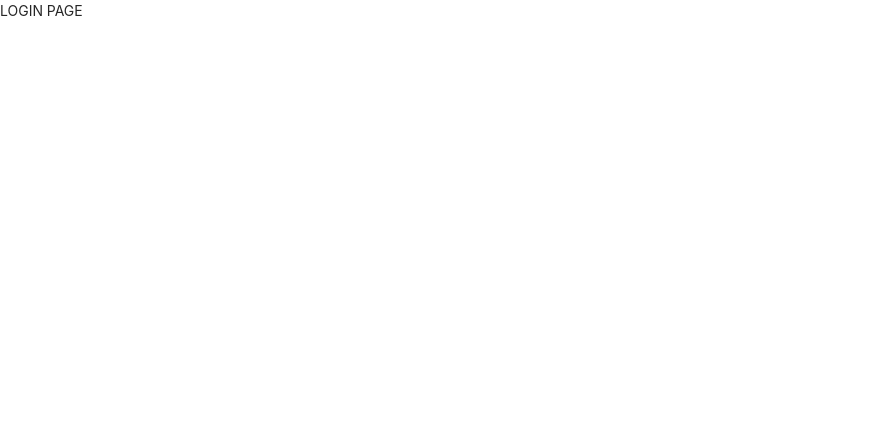
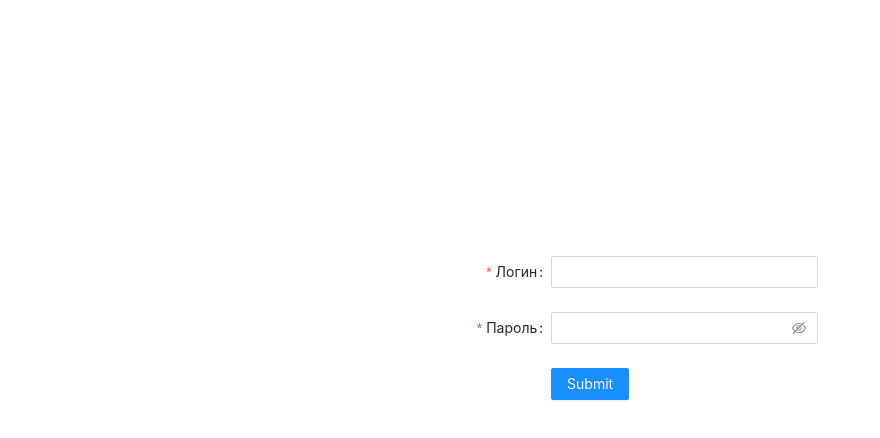
Before and after one commit to verner-vladislav23/secret-number, a React (Create React App) app in the folder client/: page /auth/login in a window 1280 px wide. Shown: the top 438 px of the page, without its empty margins (0-880 px from the left). Built offline with nearby package versions, Linux system fonts and the light colour scheme.

Commit message:
CLIENT: added service

```diff
--- a/client/package.json
+++ b/client/package.json
@@ -43,7 +43,8 @@
     ]
   },
   "devDependencies": {
-    "@types/react-router-dom": "^5.1.7"
+    "@types/react-router-dom": "^5.1.7",
+    "dotenv": "^8.2.0"
   },
   "proxy": "http://localhost:3001"
 }
--- a/client/src/App.tsx
+++ b/client/src/App.tsx
@@ -8,6 +8,7 @@ import {
 } from 'react-router-dom';
 
 import ROUTES from './routes';
+import { AuthService } from './services'
 
 interface PrivateRouteProps extends RouteProps {
   component: React.FC,
@@ -36,11 +37,7 @@ const PrivateRoute: React.FC<PrivateRouteProps> = (props) => {
 };
 
 function App() {
-
-  const [isAuth, setIsAuth] = React.useState<boolean>(true);
-  React.useEffect(() => {
-    setIsAuth(false);
-  }, []);
+  const isAuth: boolean = AuthService.isAuth;
 
   return (
     <Router>
--- a/client/src/pages/LoginPage/LoginPage.tsx
+++ b/client/src/pages/LoginPage/LoginPage.tsx
@@ -1,11 +1,81 @@
 import React from 'react';
-import { Row, Col } from 'antd';
+import { useHistory } from 'react-router-dom';
+import {
+  Row,
+  Col,
+  Form,
+  Input,
+  Button
+} from 'antd';
+
+import AuthService from '../../services/AuthService';
+
+const layout = {
+  labelCol: { span: 8 },
+  wrapperCol: { span: 12 },
+};
+
+const tailLayout = {
+  wrapperCol: { offset: 8, span: 16 },
+};
+
 
 const LoginPage: React.FC = () => {
+  const history = useHistory();
+  const [form] = Form.useForm();
+
+  const onSubmit = React.useCallback( async (values) => {
+    try {
+      const { token } = await AuthService.login(values);
+      AuthService.setToken(token);
+
+      if (Boolean(token)) {
+        history.push('/app');
+      }
+    } catch (error) {
+      console.log(error)
+    }
+  }, [history]);
+
   return (
-    <Row>
-      <Col>
-        LOGIN PAGE
+    <Row style={{ marginTop: '20%' }} justify="center" align="middle">
+      <Col span={10}>
+        <Form {...layout} form={form} onFinish={onSubmit}>
+
+          <Form.Item
+            label='Логин'
+            name='login'
+            rules={
+              [
+                {
+                  required: true,
+                  message: 'Укажите логин',
+                }
+              ]
+            }
+          >
+            <Input/>
+          </Form.Item>
+
+          <Form.Item
+            label='Пароль'
+            name='password'
+            rules={[
+              {
+                required: true,
+                message: 'Укажите пароль'
+              }
+            ]}
+          >
+            <Input.Password/>
+          </Form.Item>
+
+          <Form.Item {...tailLayout}>
+            <Button type='primary' htmlType='submit'>
+              Submit
+            </Button>
+          </Form.Item>
+        </Form>
       </Col>
     </Row>
   )
--- a/client/src/pages/RegistrationPage/RegistrationPage.tsx
+++ b/client/src/pages/RegistrationPage/RegistrationPage.tsx
@@ -1,4 +1,5 @@
 import React from 'react';
+import { useHistory } from 'react-router-dom';
 import {
   Row,
   Col,
@@ -7,7 +8,7 @@ import {
   Form,
 } from 'antd';
 
-import { AuthService } from '../../services'
+import AuthService from '../../services/AuthService';
 
 const layout = {
   labelCol: { span: 8 },
@@ -19,16 +20,22 @@ const tailLayout = {
 };
 
 const RegistrationPage: React.FC = () => {
+  const history = useHistory();
+
   const [form] = Form.useForm();
 
-  const onSubmit = async (values: any) => {
+  const onSubmit = React.useCallback(async (values: any) => {
+      try {
+        const { token } = await AuthService.registration(values);
+        AuthService.setToken(token);
 
-    try {
-      const token = await AuthService.registration(values);
-    } catch (error) {
-      console.log(error)
-    }
-  };
+        if (Boolean(token)) {
+          history.push('/app');
+        }
+      } catch (error) {
+        console.log(error);
+      }
+  }, [history]);
 
   return (
     <Row style={{ marginTop: '20%' }} justify="center" align="middle">
--- a/client/src/services/AuthService.ts
+++ b/client/src/services/AuthService.ts
@@ -1,26 +1,26 @@
+import HttpService from './HttpService'
 
-const URL: string = "http://localhost:3001/api/v1";
+class AuthService extends HttpService {
+  private static storageTokenKey:string = '@user_t';
 
-class AuthService {
-  static async parseResponse (response: any): Promise<any> {
-    return await response.json();
+  public static get token (): string | null {
+    return localStorage.getItem(this.storageTokenKey);
   }
 
-  static async registration (payload: any) {
-    const response = await fetch(`${URL}/auth/registration`, {
-      method: 'POST',
-      headers: {
-        'Content-Type': 'application/json',
-        "access-control-allow-origin" : "*",
-      },
-      body: JSON.stringify(payload)
-    });
-
-    return this.parseResponse(response);
+  public static setToken (token: string): void {
+    localStorage.setItem(this.storageTokenKey, token);
   }
 
-  static login () {
+  static get isAuth (): boolean {
+    return Boolean(localStorage.getItem(this.storageTokenKey))
+  }
 
+  public static async registration (payload: any) {
+    return await this.post('/auth/registration', payload);
+  }
+
+  public static async login (payload: any) {
+    return await this.post('/auth/login', payload);
   }
 }
 
--- /dev/null
+++ b/client/src/services/HttpService.ts
@@ -0,0 +1,23 @@
+
+
+class HttpService {
+  protected static URL: string | undefined = process.env.REACT_APP_API_URL;
+
+  private static async parseResponse (response: any): Promise<any> {
+    return await response.json();
+  }
+
+  public static async post (endPointUrl: string, payload: any) {
+    const response = await fetch(`${this.URL}${endPointUrl}`, {
+      method: 'POST',
+      headers: {
+        'Content-Type': 'application/json',
+      },
+      body: JSON.stringify(payload)
+    });
+
+    return this.parseResponse(response);
+  }
+}
+
+export default HttpService;
```
Also changed, not shown: 1 other file (tests, documents, lock files or other folders).
